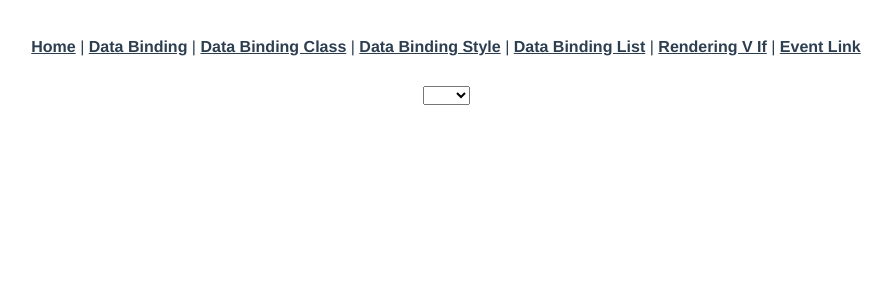
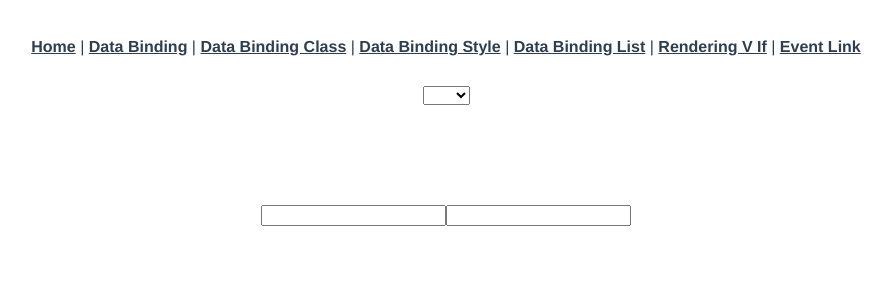
Before and after one commit to GeonwooVincentKim/VueProject, a Vue app: page /eventChange in a window 1280 px wide. Shown: the top 300 px of the page, without its empty margins (194-1086 px from the left). Built offline with nearby package versions, Linux system fonts and the light colour scheme.

Commit message:
[Feature] - Input Type key has been updated

```diff
--- a/src/views/EventChange.vue
+++ b/src/views/EventChange.vue
@@ -4,6 +4,12 @@
         <option value="부산">부산</option>
         <option value="제주">제주</option>
     </select>
+
+    <div class="inputType">
+        <input @keyup.enter="submit" />
+        <input @keyup.alt.enter="clear" />
+    </div>
+
 </template>
 <script>
 export default {
@@ -20,3 +26,7 @@ export default {
     }
 }
 </script>
+<style scoped>
+    select + div {padding: 100px 0; }
+
+</style>
```
